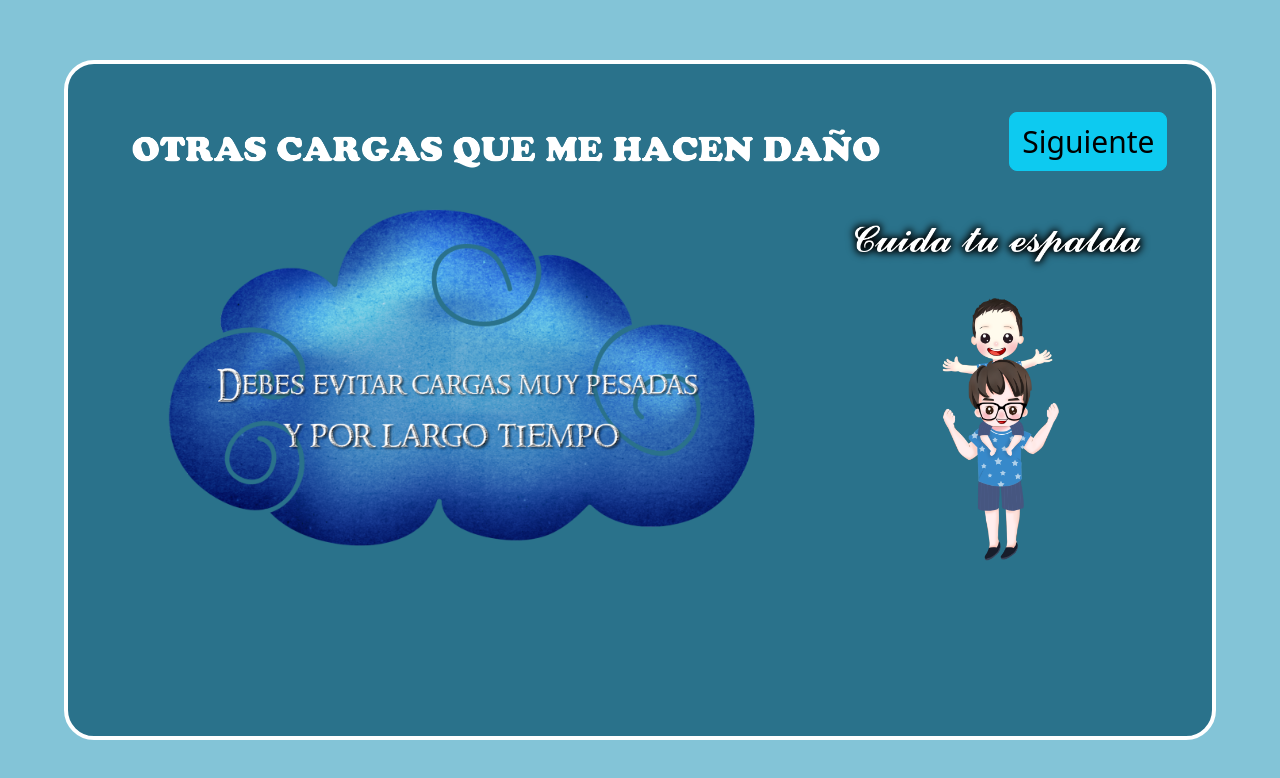
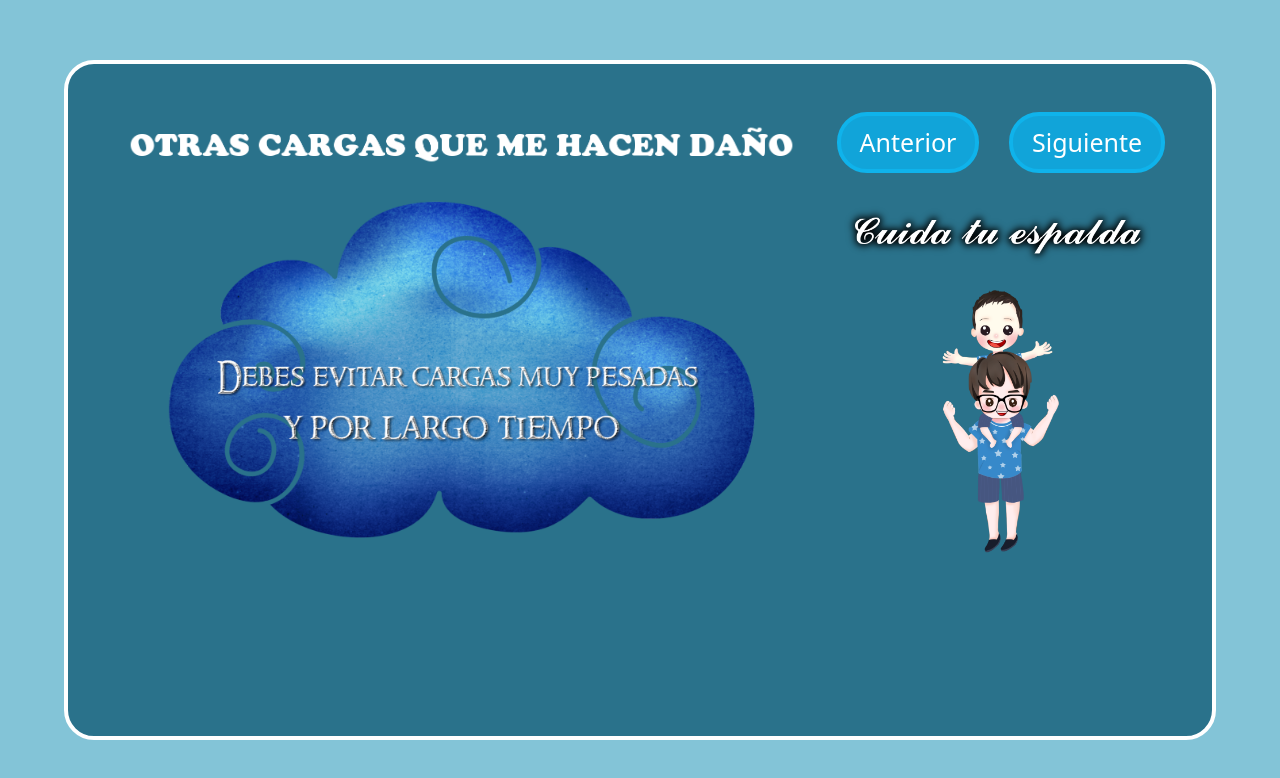
Before and after one commit to CatuJav/LibroDigital, a React (Create React App) app: page /#/cargaD in a window 1280 px wide. Shown: the top 778 px of the page. Built offline with nearby package versions, Linux system fonts and the light colour scheme.

Commit message:
botones actualizados

```diff
--- a/src/pages/CargarDanio.tsx
+++ b/src/pages/CargarDanio.tsx
@@ -6,10 +6,14 @@ import ninoscargados from "../assets/ninoscargados.png";
 import cuidatuespalda from "../assets/cuidatuespalda.png";
 import otrascargasdanio from "../assets/otrascargasquehacendanio.png";
 import nubeletras from "../assets/nubeletras.png";
+import '../themes/estilos.css';
 
 export const CargarDanio = () => {
     const { height, width } = useWindowDimensions();
     const history = useHistory();
+    const irAnterior=()=>{
+        history.push("/cargaD");
+      }
     const irSiguiente=()=>{
         history.push("/manipularCargaD");
       }
@@ -17,22 +21,31 @@ export const CargarDanio = () => {
         <div className="m-0 vh-100 row justify-content-center align-items-center" style={{ backgroundColor: "#83C4D7", width, height }}>
             <div className="col-auto p-5 text-center" style={{ backgroundColor: '#2A728B', width: '90%', height:'85%', borderRadius:'30px', borderStyle: 'solid', borderColor:'white', borderWidth: '4px'}}>
                 <div className="row">
-                    <div className="col-9">
+                    <div className="col-8">
                         <img src={otrascargasdanio} width="100%" />
                     </div>
-                    <div className="col-1"></div>
                     <div className="col-2">
-                        <button
-                            className="btn btn-info"
-                            style={{
-                            borderRadius: 8,
-                            //backgroundColor: "#c9dee6",
-                            //borderColor: "transparent",
-                            fontSize: 30,
-                            }}
-                            onClick={irSiguiente}
+                                <button
+                                className="grow_ellipse"
+                                style={{
+                                borderRadius: 30,
+                                fontSize: 25,
+                                }}
+                                onClick={irAnterior}
+                                >
+                                    Anterior
+                                </button>
+                    </div>
+                    <div className="col-2">
+                    <button
+                        className="grow_ellipse"
+                        style={{
+                        borderRadius: 30,
+                        fontSize: 25,
+                        }}
+                        onClick={irSiguiente}
                         >
-                            Siguiente
+                        Siguiente
                         </button>
                     </div>
 
--- a/src/pages/ManipularCargasS.tsx
+++ b/src/pages/ManipularCargasS.tsx
@@ -3,11 +3,15 @@ import useWindowDimensions from "../hooks/useWindowDimensions";
 import { useHistory } from "react-router-dom";
 import manipularcargas from "../assets/manipulacionCargas.png";
 import chicomochila from "../assets/chicoconmochila.png";
+import '../themes/estilos.css';
 
 
 export const ManipularCargasS = () => {
     const { height, width } = useWindowDimensions();
     const history = useHistory();
+    const irAnterior=()=>{
+        history.push("/cargaD");
+      }
     const irSiguiente=()=>{
         history.push("/ManipulacionCargas");
       }
@@ -63,22 +67,32 @@ export const ManipularCargasS = () => {
                         <br/><br/><br/><br/><br/>
                         <div className="row">
 
-                            <div className="col-7">
+                            <div className="col-3">
+                                <button
+                                className="grow_ellipse"
+                                style={{
+                                borderRadius: 30,
+                                fontSize: 25,
+                                }}
+                                onClick={irAnterior}
+                                >
+                                    Anterior
+                                </button>
                             </div>
-                            <div className="col-5">
+                            <div className="col-4"></div>
+                            <div className="col-2">
                                 <button
-                                className="btn btn-info"
+                                className="grow_ellipse"
                                 style={{
-                                borderRadius: 8,
-                                //backgroundColor: "#c9dee6",
-                                //borderColor: "transparent",
-                                fontSize: 30,
+                                borderRadius: 30,
+                                fontSize: 25,
                                 }}
                                 onClick={irSiguiente}
                                 >
                                     Siguiente
                                 </button>
                             </div>
+                            <div className="col-3"></div>
 
                         </div>
                     </div>
--- /dev/null
+++ b/src/themes/estilos.css
@@ -0,0 +1,50 @@
+button {
+    font-size: 2em;
+    background: #11A4D9;
+    color: #fff;
+    border: 0.25rem solid #0FB3EB;
+    padding: 0.30em 0.75em;
+    margin: 1rem;
+    position: relative;
+    z-index: 1;
+    overflow: hidden;
+  }
+  button:hover {
+    color: #ffffff;
+  }
+  button::after {
+    content: "";
+    background: #1C8AB2;
+    position: absolute;
+    z-index: -1;
+    padding: 0.85em 0.75em;
+    display: block;
+  }
+  button[class^="slide"]::after {
+    transition: all 0.35s;
+  }
+  button[class^="slide"]:hover::after {
+    left: 0;
+    right: 0;
+    top: 0;
+    bottom: 0;
+    transition: all 0.35s;
+  }
+  button[class^="grow"]::after {
+    transition: all 0.3s ease;
+  }
+  button[class^="grow"]:hover::after {
+    transition: all 0.3s ease-out;
+  }
+button.grow_ellipse::after {
+    border-radius: 50%;
+    left: -50%;
+    right: -50%;
+    top: -150%;
+    bottom: -150%;
+    line-height: 8.34em;
+    transform: scale(0, 0);
+  }
+  button.grow_ellipse:hover::after {
+    transform: scale(1, 1);
+  }
```
